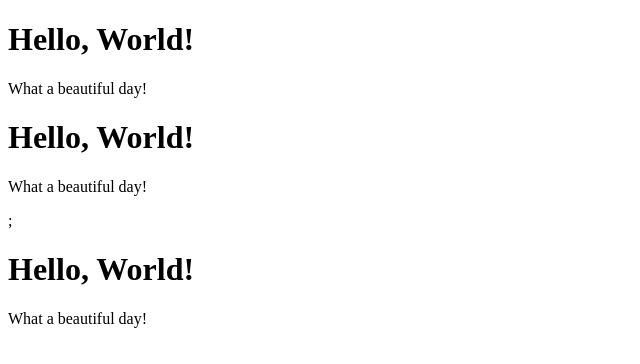
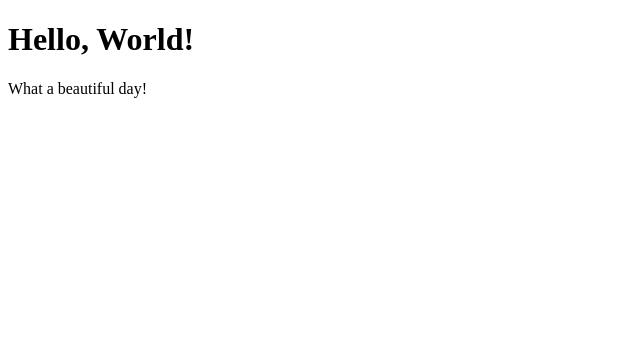
Before and after one commit to kry23/koray-korkmaz-dev-hope-react-mod-exercises, a React (Create React App) app: page / in a window 1280 px wide. Shown: the top 364 px of the page, without its empty margins (0-640 px from the left). Built offline with nearby package versions, Linux system fonts and the light colour scheme.

Commit message:
ex-cmp-9

```diff
--- a/src/App.js
+++ b/src/App.js
@@ -1,11 +1,12 @@
 import { Hello } from "./Hello";
+import { Message } from "./Message";
 import React from "react";
 export class App extends React.Component {
   render() {
     return (
       <div>
-        <Hello /> <Hello />;
-        <Hello />
+        <Hello></Hello>
+        <Message></Message>
       </div>
     );
   }
--- a/src/Hello.js
+++ b/src/Hello.js
@@ -1,12 +1,11 @@
 import React from "react";
-import { Message } from "./Message";
+
 export class Hello extends React.Component {
   state = {};
   render() {
     return (
       <div>
         <h1>Hello, World!</h1>
-        <Message />
       </div>
     );
   }
```
